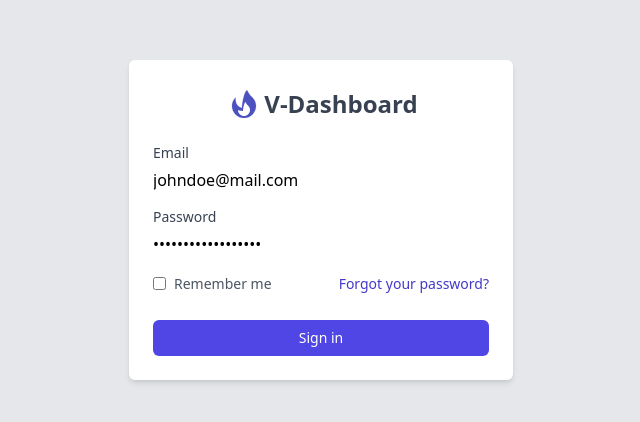
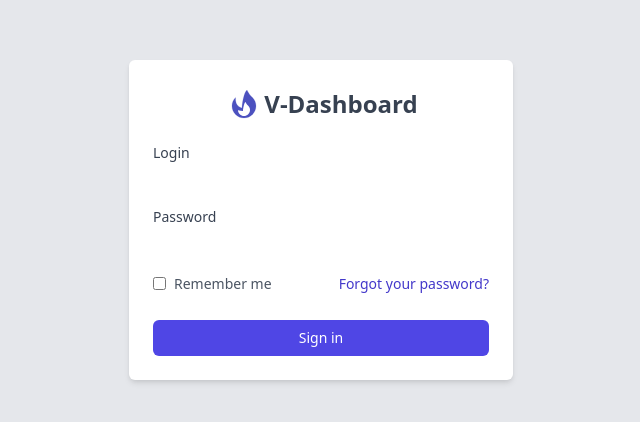
Before and after one commit to ReinargJ/pkarea-admin-ui, a Vue app: page / in a window 1280 px wide. Shown: the part 180-602 px from the top of the page, without its empty margins (319-959 px from the left). Built offline with nearby package versions, Linux system fonts and the light colour scheme.

Commit message:
Init login logic

```diff
--- a/package.json
+++ b/package.json
@@ -8,6 +8,8 @@
   },
   "dependencies": {
     "autoprefixer": "^10.2.5",
+    "axios": "^0.21.1",
+    "jwt-decode": "^3.1.2",
     "postcss": "^8.2.9",
     "tailwindcss": "^2.1.1",
     "vue": "^3.0.5",
--- a/src/views/Login.vue
+++ b/src/views/Login.vue
@@ -26,11 +26,10 @@
 
       <form class="mt-4" @submit.prevent="login">
         <label class="block">
-          <span class="text-gray-700 text-sm">Email</span>
+          <span class="text-gray-700 text-sm">Login</span>
           <input
-            type="email"
             class="mt-1 block w-full rounded-md focus:border-indigo-600"
-            v-model="email"
+            v-model="model.email"
           />
         </label>
 
@@ -39,7 +38,7 @@
           <input
             type="password"
             class="mt-1 block w-full rounded-md focus:border-indigo-600"
-            v-model="password"
+            v-model="model.password"
           />
         </label>
 
@@ -74,23 +73,38 @@
 </template>
 
 <script>
-import { defineComponent, ref } from "vue";
+import { defineComponent, reactive } from "vue";
 import { useRouter } from "vue-router";
+import axios from "axios";
 
 export default defineComponent({
   setup() {
     const router = useRouter();
-    const email = ref("johndoe@mail.com");
-    const password = ref("@#!@#asdf1231!_!@#");
+    const model = reactive({ username: "", password: "" });
 
     function login() {
-      router.push("/dashboard");
+      const http = axios.create(); // unsecured
+      // const result = http
+      //   .post("http://localhost:10000/authenticate", model, {})
+      //   .then((result) => {
+      //     console.log(result);
+      //     if (result.data.success) {
+      //       router.push("/dashboard");
+      //     }
+      //   });
+      const result = http
+        .get("http://localhost:10000/")
+        .then((result) => {
+          console.log(result);
+          if (result.status == 200) {
+            router.push("/dashboard");
+          }
+        });
     }
 
     return {
       login,
-      email,
-      password,
+      model,
     };
   },
 });
```
Also changed, not shown: 1 other file (tests, documents, lock files or other folders).
